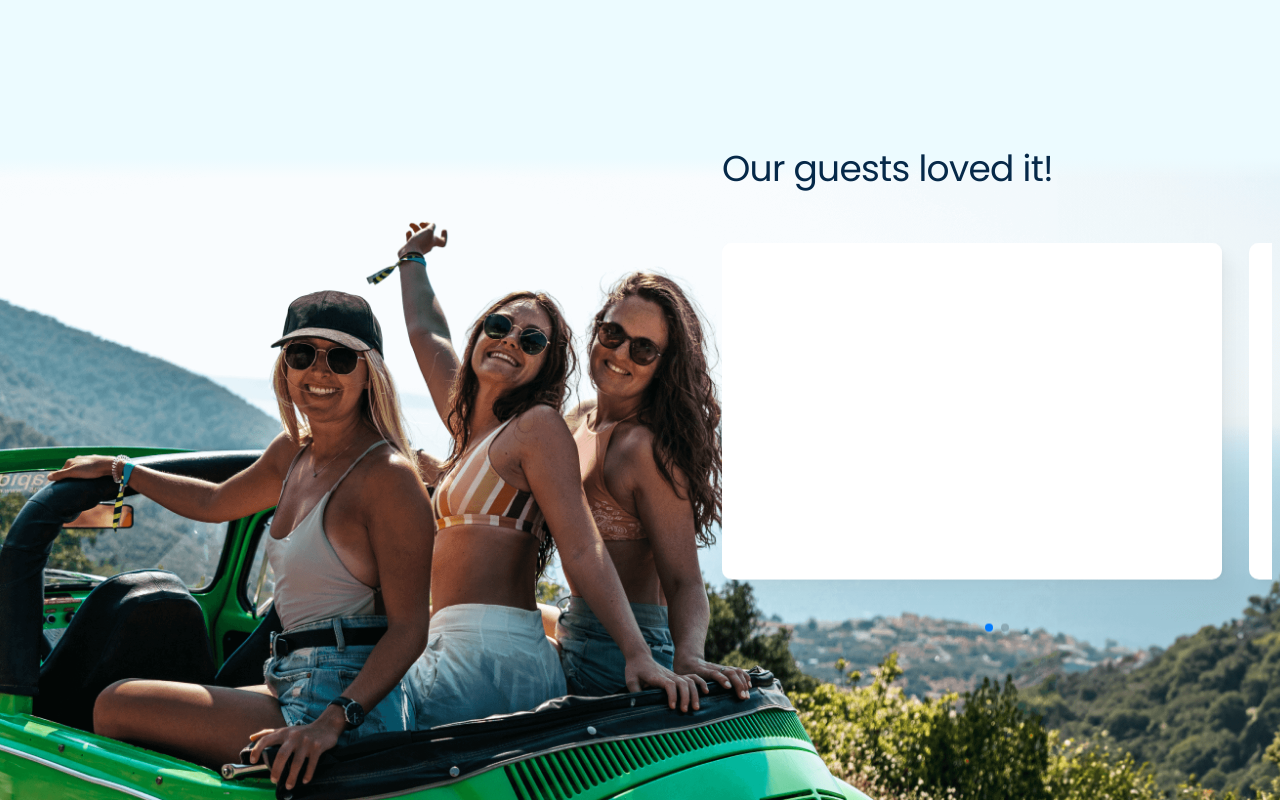
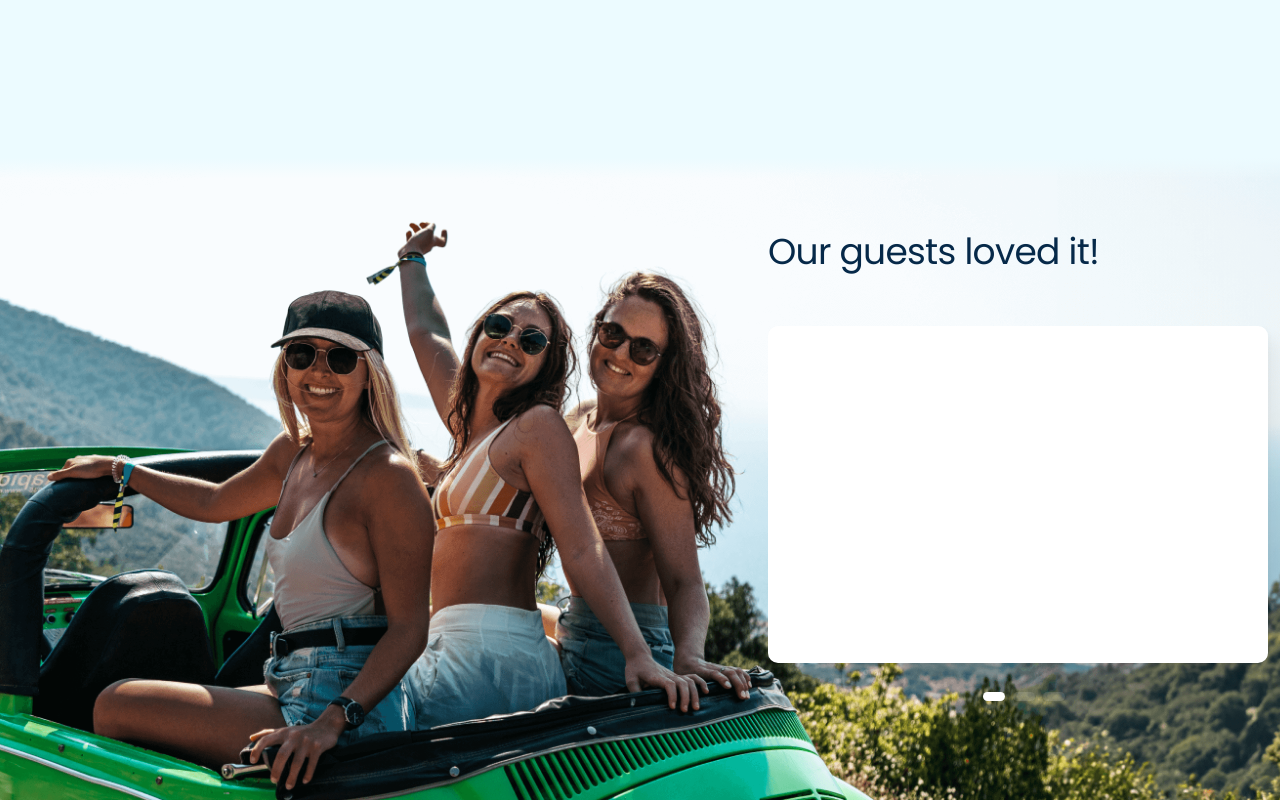
Before and after one commit to Roko03/charteraga-frontend, a Next.js app: page / in a window 1280 px wide. Shown: the part 4500-5300 px from the top of the page. Built offline with nearby package versions, Linux system fonts and the light colour scheme.

Commit message:
make slider

```diff
--- a/src/components/Testimonial/Testimonial.module.scss
+++ b/src/components/Testimonial/Testimonial.module.scss
@@ -17,6 +17,7 @@
     top: 0;
     left: 0;
     right: 0;
+    z-index: -1;
     background: linear-gradient(
       0deg,
       rgba(255, 255, 255, 0) 9.04%,
@@ -25,26 +26,29 @@
   }
 
   &__image {
+    position: absolute;
     width: 100%;
     height: 100%;
     object-fit: cover;
+    z-index: -2;
+  }
+
+  &__container {
+    margin: 0 auto;
+    width: 100%;
+    height: 100%;
+    max-width: rem(1440);
   }
 
   &__children {
+    margin-top: rem(100);
     width: 100%;
-    height: fit-content;
-    @include container();
-    position: absolute;
-    z-index: 3;
-    top: 50%;
-    left: 50%;
-    transform: translate(-50%, -50%);
+
+    padding: 0 rem(40);
 
     @include breakpoint(large) {
-      width: calc(95% - 45%);
-      top: 35%;
-      left: 70%;
-      transform: translate(-35%, -70%);
+      padding-left: 60%;
+      padding-right: 0;
     }
   }
 }
--- a/src/components/Testimonial/Testimonial.tsx
+++ b/src/components/Testimonial/Testimonial.tsx
@@ -12,7 +12,9 @@ const Testimonial: React.FC<PropsWithChildren> = ({ children }) => {
         alt="testimonial-image"
         className={styles.testimonial__image}
       />
-      <div className={styles.testimonial__children}>{children}</div>
+      <div className={styles.testimonial__container}>
+        <div className={styles.testimonial__children}>{children}</div>
+      </div>
     </section>
   );
 };
--- a/src/containers/destination-page/DestinationCTA/DestinationCTA.module.scss
+++ b/src/containers/destination-page/DestinationCTA/DestinationCTA.module.scss
@@ -1,7 +1,7 @@
 @use "../../../styles/main.scss" as *;
 
 .destination_cta {
-  margin-top: rem(24);
+  margin-top: -20%;
   gap: rem(22);
   @include flex-column();
   color: $navy-blue;
--- a/src/containers/home-page/HomeReviewsSlider/HomeReviewsSlide/HomeReviewsSlide.module.scss
+++ b/src/containers/home-page/HomeReviewsSlider/HomeReviewsSlide/HomeReviewsSlide.module.scss
@@ -1,8 +1,9 @@
 @use "../../../../styles/main.scss" as *;
 
 .home_review_slide {
+  margin-right: auto;
   width: 100%;
-  max-width: rem(500);
+  width: rem(500);
   height: 337px;
   padding: 42px 76px 42px 30px;
   border-radius: 10px;
--- a/src/containers/home-page/HomeReviewsSlider/HomeReviewsSlider.module.scss
+++ b/src/containers/home-page/HomeReviewsSlider/HomeReviewsSlider.module.scss
@@ -2,7 +2,4 @@
 
 .home_reviews_slider {
   margin-top: rem(55);
-  width: 100%;
-  height: fit-content;
-  min-height: rem(400);
 }
--- a/src/containers/home-page/HomeReviewsSlider/HomeReviewsSlider.tsx
+++ b/src/containers/home-page/HomeReviewsSlider/HomeReviewsSlider.tsx
@@ -25,6 +25,9 @@ const HomeReviewsSlider: React.FC = () => {
       <SwiperSlide>
         <HomeReviewsSlide />
       </SwiperSlide>
+      <SwiperSlide>
+        <HomeReviewsSlide />
+      </SwiperSlide>
     </Swiper>
   );
 };
--- a/src/containers/home-page/HomeReviewsSlider/slider.scss
+++ b/src/containers/home-page/HomeReviewsSlider/slider.scss
@@ -1,40 +1,28 @@
 @use "../../../styles/main.scss" as *;
 
-swiper {
+.swiper {
   width: 100%;
   height: 100%;
 }
 
 .swiper-slide {
-  text-align: center;
   display: flex;
   justify-content: center;
   align-items: center;
 }
 
-.swiper-slide {
-  @include breakpoint(large) {
-    width: 80%;
-  }
+.swiper-pagination {
+  position: relative !important;
+  margin-top: rem(33);
 }
 
-.swiper-slide:nth-child(2n) {
-  width: 100%;
-  @include breakpoint(large) {
-    width: 60%;
-  }
+.swiper-pagination-bullet {
+  width: rem(22) !important;
+  height: rem(9) !important;
+  border-radius: rem(10) !important;
+  background-color: rgba($base-white, 0.65) !important;
 }
 
-.swiper-slide:nth-child(3n) {
-  width: 100%;
-  @include breakpoint(large) {
-    width: 40%;
-  }
+.swiper-pagination-bullet-active {
+  background-color: $base-white !important;
 }
-
-.swiper-slide {
-  width: 100%;
-  @include breakpoint(large) {
-    width: rem(500) !important;
-  }
-}
--- a/src/containers/home-page/HomeTestimonialData/HomeTestimonialData.module.scss
+++ b/src/containers/home-page/HomeTestimonialData/HomeTestimonialData.module.scss
@@ -1,10 +1,6 @@
 @use "../../../styles/main.scss" as *;
 
 .home_testimonial_data {
-  padding-top: 0;
-  @include breakpoint(large) {
-    padding-top: 50%;
-  }
   h3 {
     color: $navy-blue;
     font-size: rem(36);
```
